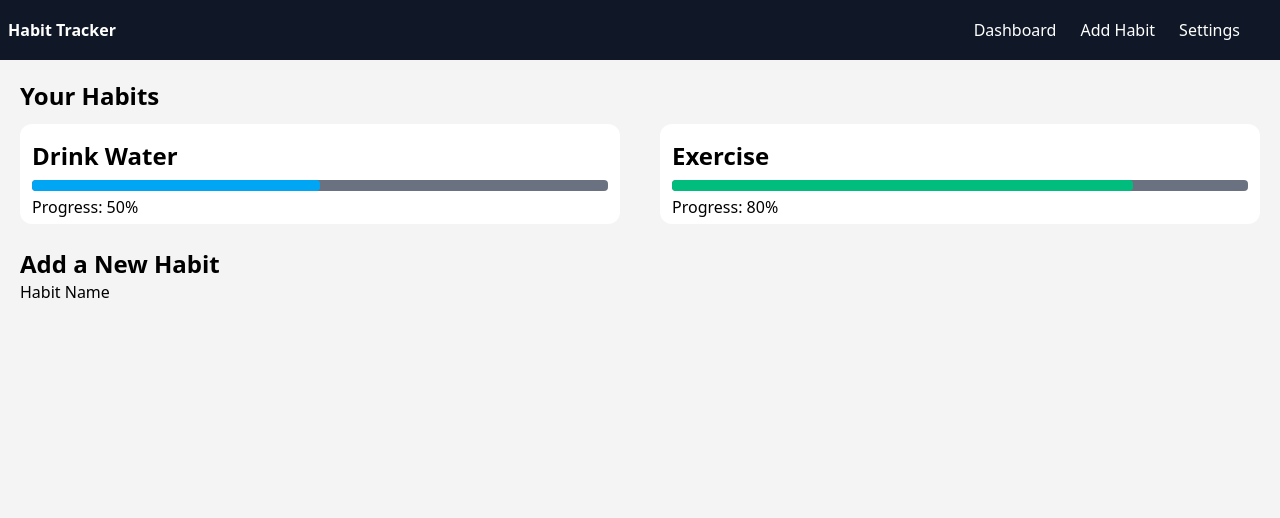
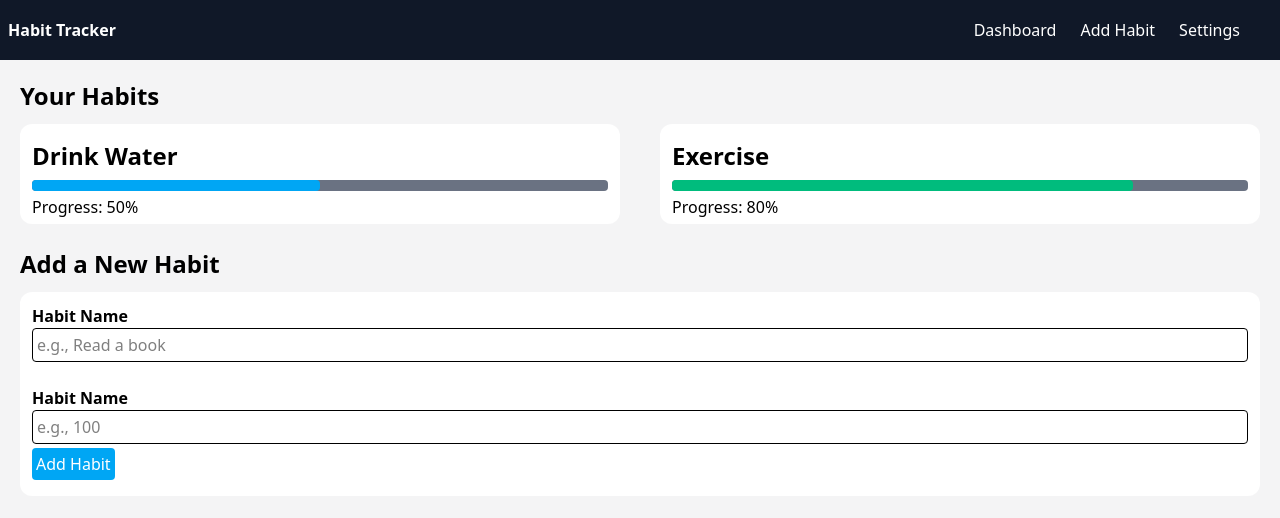
Before and after one commit to carterlin101/habit-tracker, a plain HTML site: page index.html in a window 1280 px wide. Drawn offline with nearby package versions, Linux system fonts and the light colour scheme.

Commit message:
added form for the new habits

```diff
--- a/index.html
+++ b/index.html
@@ -64,8 +64,14 @@
     <h1 class="font-bold text-2xl">Add a New Habit</h1>
 
 
-    <section class="h-2/5 w-full ">
-        <h1 class="text-md">Habit Name</h1>
+    <section class=" w-full mt-3 bg-white rounded-xl">
+        <form class="p-3">
+            <label class="text-md font-bold" for="HabitName">Habit Name</label><br>
+            <input class="border-1 border-black-50 border-solid p-1 rounded-sm w-full" placeholder="e.g., Read a book" id="HabitName"><br><br>
+            <label class="text-md font-bold" for="percent">Habit Name</label><br>
+            <input class="border-1 border-black-50 border-solid p-1 rounded-sm w-full" placeholder="e.g., 100" id="percent"><br>
+            <button class="bg-sky-500 p-1 my-1 rounded-sm text-white">Add Habit</button><br>
+        </form>
 
    </section>
 
```
